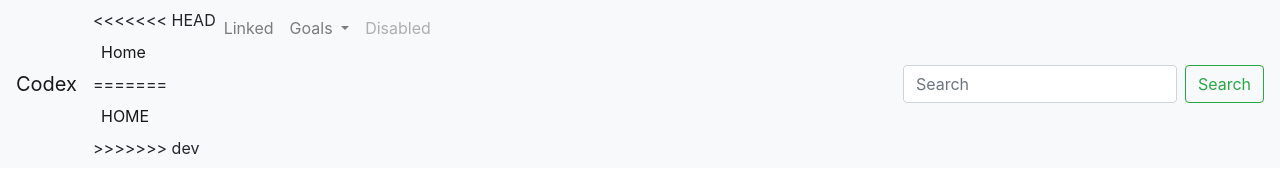
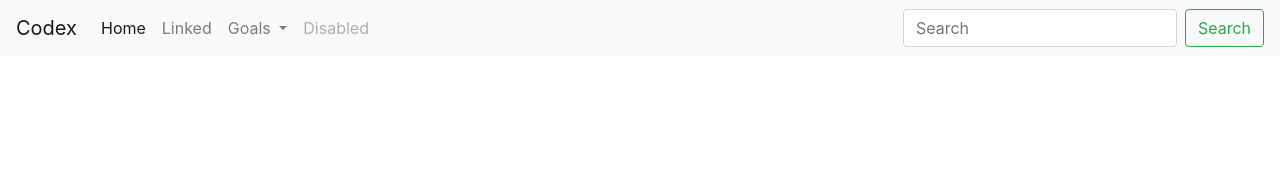
Before and after one commit to dipali-coditas/git-tuts, a plain HTML site: page website/index.html in a window 1280 px wide. Drawn offline with nearby package versions, Linux system fonts and the light colour scheme.

Commit message:
add index.html

```diff
--- a/website/index.html
+++ b/website/index.html
@@ -20,11 +20,7 @@
         <div class="collapse navbar-collapse" id="navbarSupportedContent">
           <ul class="navbar-nav mr-auto">
             <li class="nav-item active">
-<<<<<<< HEAD
               <a class="nav-link" href="#">Home<span class="sr-only">(current)</span></a>
-=======
-              <a class="nav-link" href="#">HOME<span class="sr-only">(current)</span></a>
->>>>>>> dev
             </li>
             <li class="nav-item">
               <a class="nav-link" href="#">Linked</a>
```
